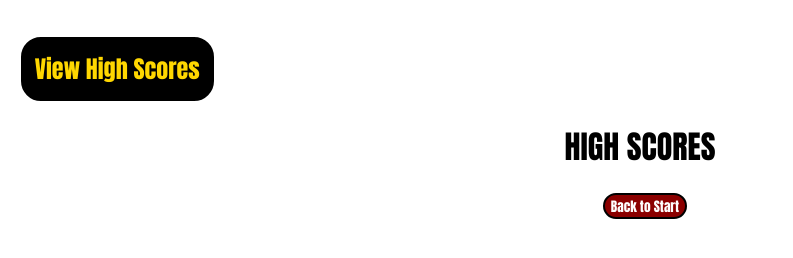
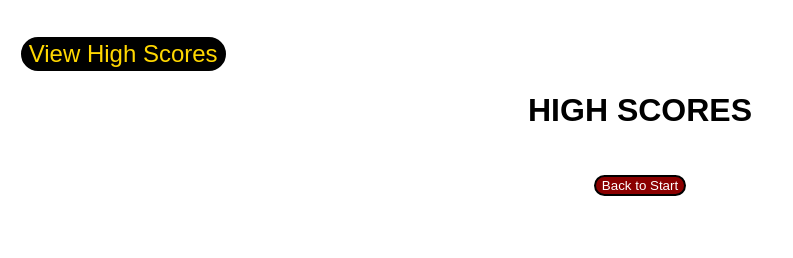
Before and after one commit to pexApred/Web-APIs-Challenge-Code-Quiz, a plain HTML site: page index.html in a window 1280 px wide. Both pictures are taken after a click on the button "View High Scores". Shown: the whole page, without its empty margins (0-793 px from the left). Drawn offline with Linux system fonts and the light colour scheme.

Commit message:
corrected alignments in CSS

```diff
--- a/assets/css/style.css
+++ b/assets/css/style.css
@@ -1,5 +1,5 @@
 * {
-    font-family: Impact, Haettenschweiler, 'Arial Narrow Bold', sans-serif;
+    font-family: Haettenschweiler, 'Arial Narrow Bold', sans-serif;
 }
 
 #hs-label {
@@ -12,8 +12,7 @@
     background-color: black;
     display: block;
     font-size: 32px;
-    margin: 1%;
-    padding: 1%;
+    margin-bottom: 2%;
 }
 
 .highscore-pg {
@@ -37,7 +36,6 @@
 }
 
 #start-button {
-    padding: .5em;
     font-size: larger;
     color: gold;
     background-color: black;
@@ -56,11 +54,9 @@
 .questions {
     display: flex;
     justify-content: center;
-    width: 75%;
 }
 
 #view-hs {
-    padding: .5em;
     font-size: x-large;
     margin-top: 1em;
     color: gold;
@@ -70,12 +66,15 @@
 #hs-div {
     display: block;
     justify-content: space-evenly;
+    margin:0;
     width: 100%;
 }
 
 .back-btn {
-    margin-left: 47%;
-    margin-bottom: 2%;
+    display: inline-block;
+    width: auto;
+    text-align: center;
+    margin-top: 2%;
     background-color: darkred;
     color: white;
 }
@@ -91,9 +90,9 @@
     width: 50%;
 }
 
-.hs-list {
-    display: block;
-
+#hs-list {
+    width: 100%;
+    text-align: center;
 }
 
 .questions {
@@ -108,3 +107,8 @@
     justify-content: center;
     font-size: xx-large;
 }
+
+#results {
+    border-top-style: solid;
+    padding-top: 2%;
+}
--- a/assets/js/quiz.js
+++ b/assets/js/quiz.js
@@ -5,7 +5,6 @@
 var startPage = document.querySelector(".start-pg");
 var timer = document.querySelector(".time");
 var hsLabel = document.querySelector("#hs-label");
-
 var timeLeft = document.querySelector("#timer");
 
 var intervalId;
@@ -66,6 +65,7 @@
 startButton.addEventListener("click", function() {
     startPage.style.display ="none";
     quizContainer.style.display ="block";
+    viewHs.style.display = "none";
     showCurrentQuestion();
 
     intervalId = setInterval(startTimer, 1000);
@@ -170,14 +170,7 @@
     const hsList = document.getElementById('hs-list');
     hsList.innerHTML = "";
 
-    const backButton = document.createElement('button');
-    backButton.classList.add("back-btn");
-    backButton.textContent = "Back to Start";
-    hsList.appendChild(backButton);
 
-    backButton.addEventListener("click", function() {
-        resetQuiz();
-    });
 
     const highScores = JSON.parse(localStorage.getItem('High Scores')) || [];
 
@@ -187,6 +180,14 @@
         li.textContent = score.initials + "  -  " + score.score;
         hsList.appendChild(li);
     });
+    const backButton = document.createElement('button');
+    backButton.classList.add("back-btn");
+    backButton.textContent = "Back to Start";
+    hsList.appendChild(backButton);
+
+    backButton.addEventListener("click", function() {
+        resetQuiz();
+    });
 }
 
 function resetQuiz() {
--- a/index.html
+++ b/index.html
@@ -46,7 +46,7 @@
             <h2>Great Job!</h2>
             <p>Your final score is <span id="final-score"></span>.</p>
             <label for="initials">Enter your initials: </label>
-            <input type="text" id="initials" name="initials">
+            <input type="text" id="initials" name="initials" required>
             <button id="submit-score">Submit</button>
         </div>
     </div>
```
